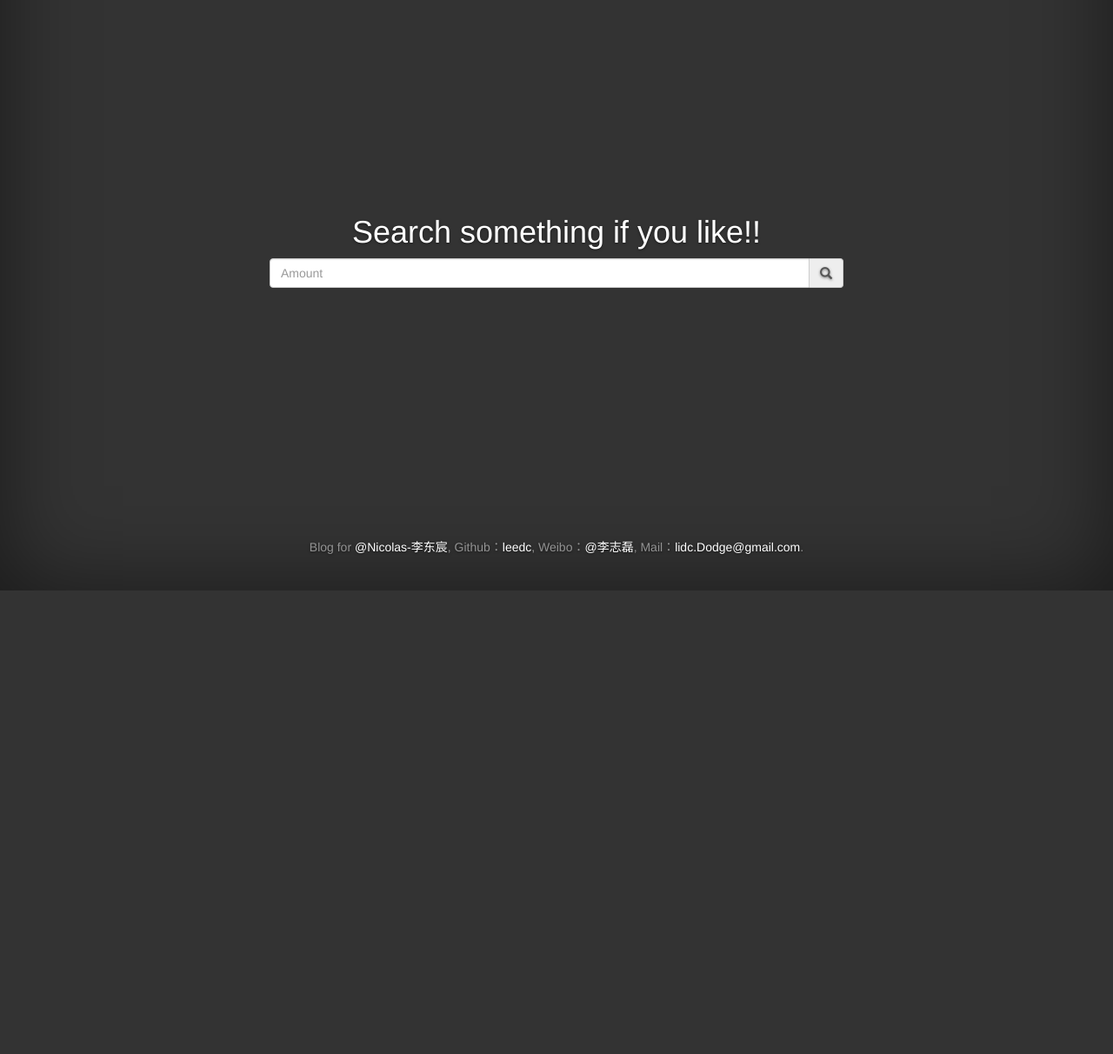
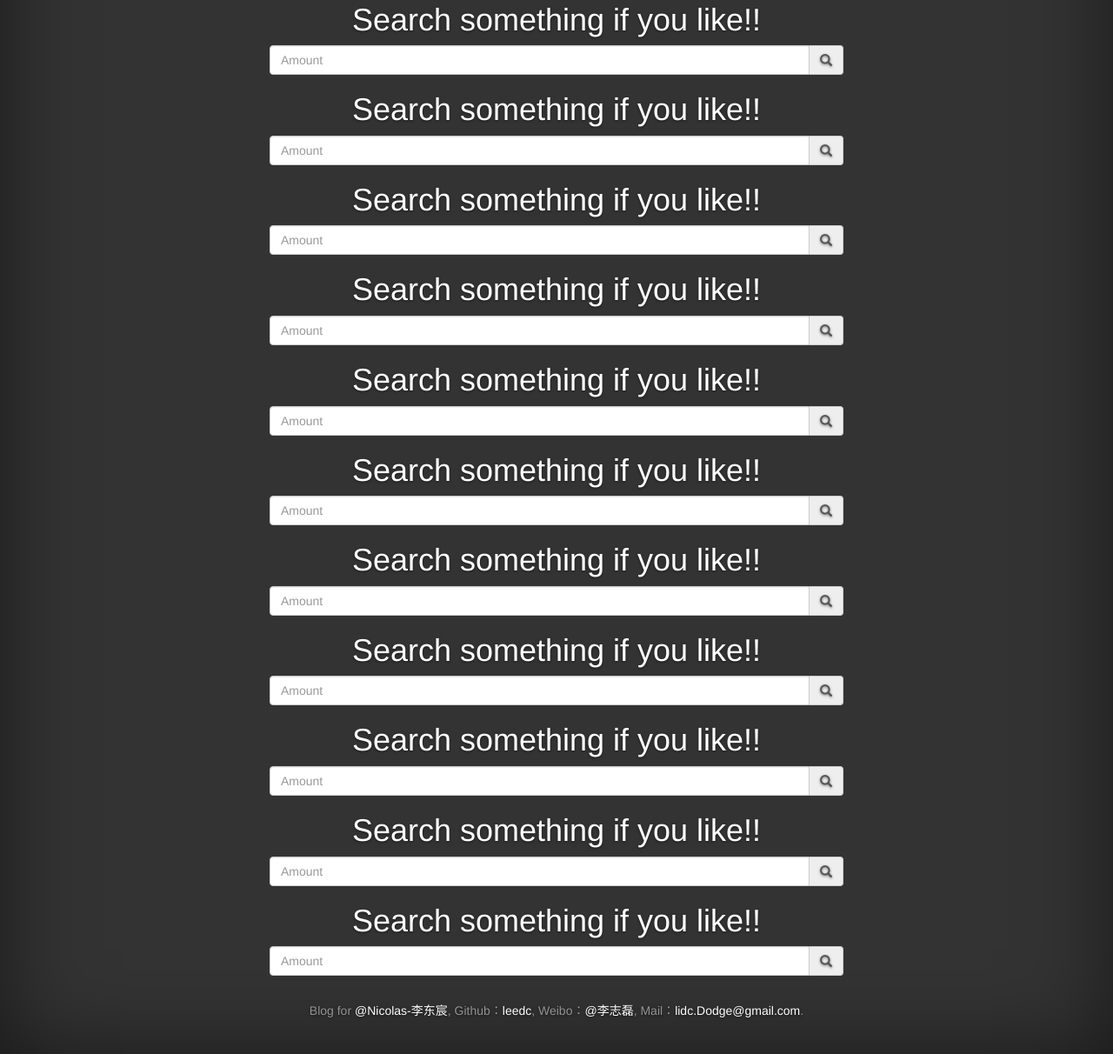
Before and after one commit to leedc/leedc.github.io, a plain HTML site: page index.html in a window 1280 px wide. Shown: the part 121-1333 px from the top of the page at 87% size. Before the commit the page ends 800 px from the top, so only its background shows below. Drawn offline with nearby package versions, Linux system fonts and the light colour scheme.

Commit message:
修改底部

```diff
--- a/index.html
+++ b/index.html
@@ -35,6 +35,95 @@
               <div class="input-group-addon"><span class="glyphicon glyphicon-search" aria-hidden="true"></span></div>
             </div>
           </div>
+
+          <div class="inner cover">
+            <h1 class="cover-heading">Search something if you like!!</h1>
+            <div class="input-group">
+              <input type="text" class="form-control" id="exampleInputAmount" placeholder="Amount">
+              <div class="input-group-addon"><span class="glyphicon glyphicon-search" aria-hidden="true"></span></div>
+            </div>
+          </div>
+
+          <div class="inner cover">
+            <h1 class="cover-heading">Search something if you like!!</h1>
+            <div class="input-group">
+              <input type="text" class="form-control" id="exampleInputAmount" placeholder="Amount">
+              <div class="input-group-addon"><span class="glyphicon glyphicon-search" aria-hidden="true"></span></div>
+            </div>
+          </div>
+
+          <div class="inner cover">
+            <h1 class="cover-heading">Search something if you like!!</h1>
+            <div class="input-group">
+              <input type="text" class="form-control" id="exampleInputAmount" placeholder="Amount">
+              <div class="input-group-addon"><span class="glyphicon glyphicon-search" aria-hidden="true"></span></div>
+            </div>
+          </div>
+
+          <div class="inner cover">
+            <h1 class="cover-heading">Search something if you like!!</h1>
+            <div class="input-group">
+              <input type="text" class="form-control" id="exampleInputAmount" placeholder="Amount">
+              <div class="input-group-addon"><span class="glyphicon glyphicon-search" aria-hidden="true"></span></div>
+            </div>
+          </div>
+
+          <div class="inner cover">
+            <h1 class="cover-heading">Search something if you like!!</h1>
+            <div class="input-group">
+              <input type="text" class="form-control" id="exampleInputAmount" placeholder="Amount">
+              <div class="input-group-addon"><span class="glyphicon glyphicon-search" aria-hidden="true"></span></div>
+            </div>
+          </div>
+
+          <div class="inner cover">
+            <h1 class="cover-heading">Search something if you like!!</h1>
+            <div class="input-group">
+              <input type="text" class="form-control" id="exampleInputAmount" placeholder="Amount">
+              <div class="input-group-addon"><span class="glyphicon glyphicon-search" aria-hidden="true"></span></div>
+            </div>
+          </div>
+
+          <div class="inner cover">
+            <h1 class="cover-heading">Search something if you like!!</h1>
+            <div class="input-group">
+              <input type="text" class="form-control" id="exampleInputAmount" placeholder="Amount">
+              <div class="input-group-addon"><span class="glyphicon glyphicon-search" aria-hidden="true"></span></div>
+            </div>
+          </div>
+
+          <div class="inner cover">
+            <h1 class="cover-heading">Search something if you like!!</h1>
+            <div class="input-group">
+              <input type="text" class="form-control" id="exampleInputAmount" placeholder="Amount">
+              <div class="input-group-addon"><span class="glyphicon glyphicon-search" aria-hidden="true"></span></div>
+            </div>
+          </div>
+
+          <div class="inner cover">
+            <h1 class="cover-heading">Search something if you like!!</h1>
+            <div class="input-group">
+              <input type="text" class="form-control" id="exampleInputAmount" placeholder="Amount">
+              <div class="input-group-addon"><span class="glyphicon glyphicon-search" aria-hidden="true"></span></div>
+            </div>
+          </div>
+
+          <div class="inner cover">
+            <h1 class="cover-heading">Search something if you like!!</h1>
+            <div class="input-group">
+              <input type="text" class="form-control" id="exampleInputAmount" placeholder="Amount">
+              <div class="input-group-addon"><span class="glyphicon glyphicon-search" aria-hidden="true"></span></div>
+            </div>
+          </div>
+
+          <div class="inner cover">
+            <h1 class="cover-heading">Search something if you like!!</h1>
+            <div class="input-group">
+              <input type="text" class="form-control" id="exampleInputAmount" placeholder="Amount">
+              <div class="input-group-addon"><span class="glyphicon glyphicon-search" aria-hidden="true"></span></div>
+            </div>
+          </div>
+
           <div class="mastfoot">
             <div class="inner">
               <p>Blog for <a href="http://leedc.github.io/">@Nicolas-李东宸</a>,
--- a/publish/css/cover.css
+++ b/publish/css/cover.css
@@ -139,8 +139,6 @@ body {
     top: 0;
   }
   .mastfoot {
-    position: fixed;
-    bottom: 0;
   }
   /* Start the vertical centering */
   .site-wrapper-inner {
```
